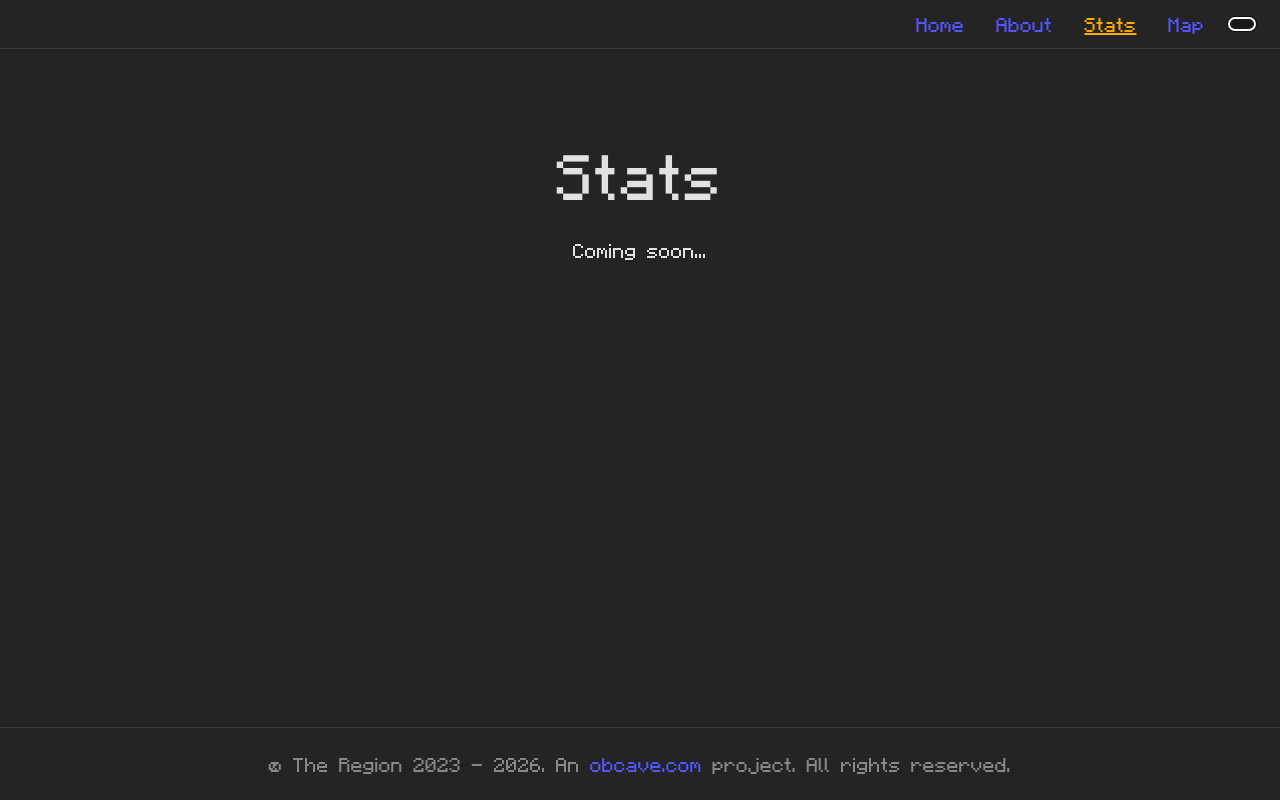
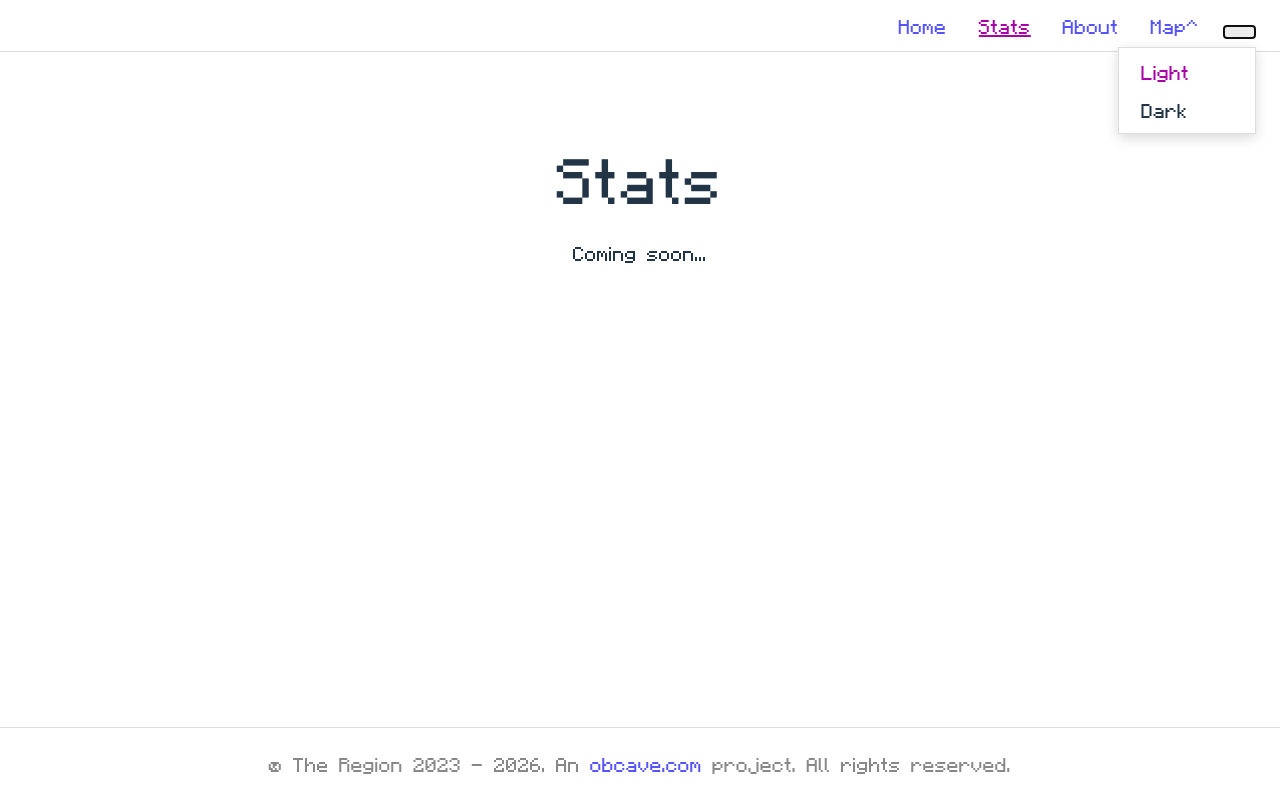
Before and after one commit to Blade-Axe/regionapp, a React (Vite) app: page /stats in a window 1280 px wide. Both pictures are taken after a click on the button 1242 px from the left and 24 px from the top of the page. Built offline with nearby package versions, Linux system fonts and the light colour scheme; some icons are missing; a web font is replaced by a local one.

Commit message:
changed icons, updated nav bar

```diff
--- a/package.json
+++ b/package.json
@@ -12,6 +12,7 @@
     "publish": true
   },
   "dependencies": {
+    "@hackernoon/pixel-icon-library": "^1.1.0",
     "@imumd/mcicons": "https://github.com/iMumd/mcicons/releases/download/v2.1.1/mcicons-2.1.1.tgz",
     "hono": "^4.13.16",
     "react": "^19.3.1",
--- a/src/react-app/App.css
+++ b/src/react-app/App.css
@@ -100,12 +100,15 @@
 
 .nav-toggle {
 	display: none;
-	padding: 0.4em 0.8em;
+
 }
 
 @media (max-width: 640px) {
 	.nav-toggle {
-		display: block;
+		display: inline-flex;
+		align-items: center;
+		justify-content: center;
+		padding: 0.4em 0.8em;
 	}
 
 	.nav-links {
@@ -135,8 +138,59 @@
 	gap: 0.5rem;
 }
 
+.theme-dropdown {
+	position: relative;
+}
+
 .theme-toggle {
+	display: inline-flex;
+	align-items: center;
+	gap: 0.35rem;
 	padding: 0.4em 0.8em;
+}
+
+.theme-caret {
+	display: inline-flex;
+	align-items: center;
+	font-size: 0.75em;
+	line-height: 1;
+}
+
+.theme-menu {
+	position: absolute;
+	top: calc(100% + 0.5rem);
+	right: 0;
+	min-width: 8rem;
+	display: flex;
+	flex-direction: column;
+	padding: 0.25rem;
+	background-color: var(--nav-bg);
+	border: 1px solid var(--nav-border);
+	box-shadow: 0 4px 12px rgba(0, 0, 0, 0.15);
+	z-index: 101;
+}
+
+.theme-option {
+	display: flex;
+	align-items: center;
+	gap: 0.5rem;
+	width: 100%;
+	padding: 0.45rem 0.65rem;
+	border: none;
+	background: transparent;
+	color: inherit;
+	font: inherit;
+	text-align: left;
+	cursor: pointer;
+}
+
+.theme-option:hover {
+	background-color: var(--button-bg);
+}
+
+.theme-option.active {
+	color: var(--nav-link-active);
+	font-weight: 600;
 }
 
 @media (max-width: 640px) {
--- a/src/react-app/components/Nav.tsx
+++ b/src/react-app/components/Nav.tsx
@@ -1,10 +1,15 @@
-import { useEffect, useState } from "react";
+import { useEffect, useRef, useState } from "react";
 import { NavLink } from "react-router";
 import { useTheme } from "../hooks/useTheme";
 
 function Nav() {
 	const [open, setOpen] = useState(false);
+	const [themeOpen, setThemeOpen] = useState(false);
+	const themeMenuRef = useRef<HTMLDivElement>(null);
+
 	const close = () => setOpen(false);
+	const { theme, toggle } = useTheme();
+
 	useEffect(() => {
 		const query = window.matchMedia("(max-width: 640px)");
 		const onChange = (e: MediaQueryListEvent) => {
@@ -13,7 +18,33 @@ function Nav() {
 		query.addEventListener("change", onChange);
 		return () => query.removeEventListener("change", onChange);
 	}, []);
-    const { theme, toggle } = useTheme();
+
+	// Close theme dropdown on outside click or Escape
+	useEffect(() => {
+		if (!themeOpen) return;
+
+		const onPointerDown = (e: MouseEvent) => {
+			if (!themeMenuRef.current?.contains(e.target as Node)) {
+				setThemeOpen(false);
+			}
+		};
+		const onKeyDown = (e: KeyboardEvent) => {
+			if (e.key === "Escape") setThemeOpen(false);
+		};
+
+		document.addEventListener("mousedown", onPointerDown);
+		document.addEventListener("keydown", onKeyDown);
+		return () => {
+			document.removeEventListener("mousedown", onPointerDown);
+			document.removeEventListener("keydown", onKeyDown);
+		};
+	}, [themeOpen]);
+
+	const selectTheme = (next: "light" | "dark") => {
+		if (next !== theme) toggle();
+		setThemeOpen(false);
+	};
+
 
 	return (
 		<header className="nav">
@@ -25,48 +56,78 @@ function Nav() {
 
 				<nav id="nav-menu" className={`nav-links${open ? " open" : ""}`}>
                     <NavLink to="/" end onClick={close}>
-                    <span className="mc mc-iron-nautilus-armor mc-xl"
-      role="img" aria-label="Iron Nautilus Armor"></span> Home
+                    <span className="mc mc-oak-door mc-xl"
+      role="img" aria-label="Oak Door"></span> Home
+                    </NavLink>
+                    <NavLink to="/stats" onClick={close}>
+                    <span className="mc mc-paper mc-xl" role="img" aria-label="Clock"></span> Stats
                     </NavLink>
                     <NavLink to="/about" onClick={close}>
                     <span className="mc mc-writable-book mc-xl" role="img" aria-label="Writable Book"></span> About
                     </NavLink>
-                    <NavLink to="/stats" onClick={close}>
-                    <span className="mc mc-clock mc-xl" role="img" aria-label="Clock"></span> Stats
-                    </NavLink>
                     <a href="https://region.obphi.com/map/" onClick={close}>
-                    <span className="mc mc-buried-treasure-map mc-xl" role="img" aria-label="Buried Treasure Map"></span> Map
+                    <span className="mc mc-buried-treasure-map mc-xl" role="img" aria-label="Buried Treasure Map"></span> Map^
                     </a>
                 </nav>
 
                 <div className="nav-controls">
+					<div className="theme-dropdown" ref={themeMenuRef}>
 						<button
+							type="button"
 							className="theme-toggle"
-                        aria-label={`Switch to ${theme === "dark" ? "light" : "dark"} mode`}
-                        onClick={toggle}
+							aria-haspopup="menu"
+							aria-expanded={themeOpen}
+							aria-label={`Theme: ${theme}`}
+							onClick={() => {
+								setThemeOpen((o) => !o);
+								setOpen(false);
+							}}
 						>
-                        {theme === "dark" ? (
 							<span
-                                className="mc mc-white-dye mc-xl"
-                                role="img"
-                                aria-label="White Dye">
-                            </span>
-                        ) : (
-                            <span
-                                className="mc mc-black-dye mc-xl"
-                                role="img"
-                                aria-label="Black Dye">
-                            </span>
-                        )}
+								className={`mc ${theme === "dark" ? "mc-black-dye" : "mc-white-dye"} mc-xl`}
+								aria-hidden="true"
+							></span>
+							<i className={`theme-caret hn ${themeOpen ? "hn-angle-up-solid" : "hn-angle-down-solid"}`} aria-hidden="true"></i>
+						</button>
+
+						{themeOpen && (
+							<div className="theme-menu" role="menu" aria-label="Theme options">
+								<button
+									type="button"
+									role="menuitemradio"
+									aria-checked={theme === "light"}
+									className={`theme-option${theme === "light" ? " active" : ""}`}
+									onClick={() => selectTheme("light")}
+								>
+									<span className="mc mc-white-dye mc-xl" aria-hidden="true"></span>
+									Light
 								</button>
 								<button
+									type="button"
+									role="menuitemradio"
+									aria-checked={theme === "dark"}
+									className={`theme-option${theme === "dark" ? " active" : ""}`}
+									onClick={() => selectTheme("dark")}
+								>
+									<span className="mc mc-black-dye mc-xl" aria-hidden="true"></span>
+									Dark
+								</button>
+							</div>
+						)}
+					</div>
+
+					<button
+						type="button"
 						className="nav-toggle"
 						aria-label="Toggle menu"
 						aria-expanded={open}
 						aria-controls="nav-menu"
-                        onClick={() => setOpen((o) => !o)}
+						onClick={() => {
+							setOpen((o) => !o);
+							setThemeOpen(false);
+						}}
 					>
-                        {open ? "✕" : "☰"}
+						{open ? <i className="hn hn-times"></i> : <i className="hn hn-bars"></i>}
 					</button>
 				</div>
 			</div>
--- a/src/react-app/main.tsx
+++ b/src/react-app/main.tsx
@@ -2,6 +2,7 @@ import { StrictMode } from "react";
 import { createRoot } from "react-dom/client";
 import "./index.css";
 import App from "./App.tsx";
+import '@hackernoon/pixel-icon-library/fonts/iconfont.css';
 
 createRoot(document.getElementById("root")!).render(
 	<StrictMode>
```
Also changed, not shown: src/react-app/index.css, 1 other file (tests, documents, lock files or other folders). Lines whose indentation alone changed are shown as unchanged.
